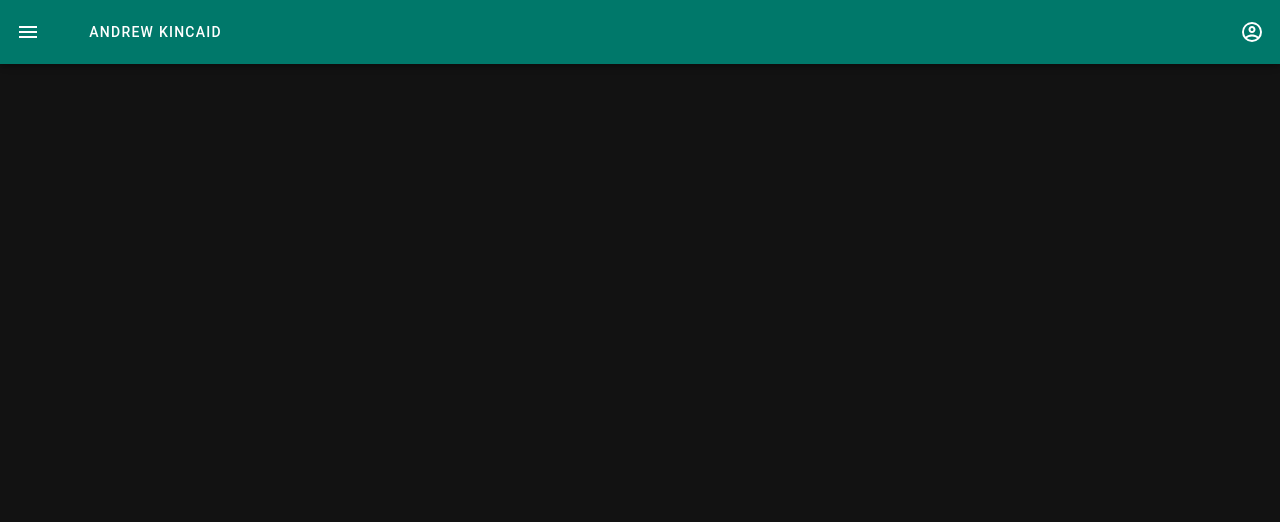
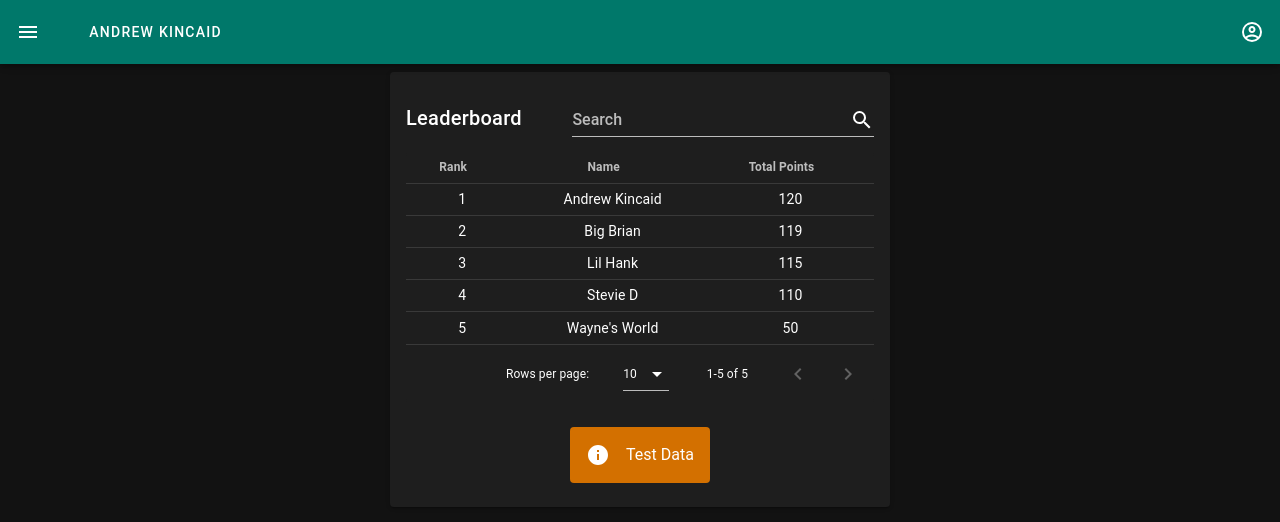
Before and after one commit to atkincaid74/andrew-kincaid-frontend, a Vue app: page /picksix in a window 1280 px wide. Shown: the top 522 px of the page. Built offline with nearby package versions, Linux system fonts and the light colour scheme; the HTML template or start-up script is replaced by a standard one; what vue-session would draw is missing.

Commit message:
started pickem

```diff
--- a/src/components/home/NavBar.vue
+++ b/src/components/home/NavBar.vue
@@ -62,6 +62,19 @@
                     The Real Super-Contest
                 </v-list-item-title>
             </v-list-item>
+
+            <v-list-item
+                v-if="username !== null"
+                @click="goToPickSix"
+                class="my-1"
+            >
+                <v-list-item-icon>
+                    <v-icon>{{ FootballIcon }}</v-icon>
+                </v-list-item-icon>
+                <v-list-item-title>
+                    Pick 6
+                </v-list-item-title>
+            </v-list-item>
         </v-list>
 
     </v-navigation-drawer>
@@ -70,13 +83,14 @@
 <script>
     import { mapState, mapGetters } from 'vuex';
     import UserIcon from "./UserIcon";
-    import { mdiCashMultiple, mdiHome } from '@mdi/js';
+    import { mdiCashMultiple, mdiHome, mdiFootball } from '@mdi/js';
 
     export default {
         name: "NavBar",
         data: () => ({
             SCIcon: mdiCashMultiple,
             HomeIcon: mdiHome,
+            FootballIcon: mdiFootball,
         }),
         components: {
             UserIcon,
@@ -116,6 +130,10 @@
                 this.$router.push({name: 'SuperContestHome'});
                 this.toggleNavBar()
             },
+            goToPickSix() {
+                this.$router.push({name: 'PickSixHome'});
+                this.toggleNavBar()
+            },
             toggleNavBar() {
                 this.$store.commit('toggleNavBar', !this.navBarVisible)
             }
--- /dev/null
+++ b/src/components/pickem/Leaderboard.vue
@@ -0,0 +1,65 @@
+<template>
+    <v-card
+        :max-width="width"
+        class="mx-auto mt-2"
+    >
+        <v-card-title>
+            <div class="mt-3">Leaderboard</div>
+            <v-spacer></v-spacer>
+            <v-text-field
+                v-model="search"
+                :append-icon="searchIcon"
+                label="Search"
+                single-line
+                hide-details
+            ></v-text-field>
+        </v-card-title>
+        <v-card-text>
+            <v-data-table
+                :headers="headers"
+                :items="items"
+                :search="search"
+                dense
+            ></v-data-table>
+        </v-card-text>
+        <v-card-actions>
+            <v-alert
+                type="info"
+                class="mx-auto"
+            >Test Data</v-alert>
+        </v-card-actions>
+    </v-card>
+</template>
+
+<script>
+    import { mdiMagnify } from '@mdi/js';
+
+    export default {
+        name: "Leaderboard",
+        data: () => ({
+            headers: [
+                {text: 'Rank', align: 'center', value: 'rank'},
+                {text: 'Name', align: 'center', value: 'name'},
+                {text: 'Total Points', align: 'center', value: 'total_points'},
+            ],
+            items: [
+                {rank: 1, name: 'Andrew Kincaid', total_points: 120},
+                {rank: 2, name: 'Big Brian', total_points: 119},
+                {rank: 3, name: 'Lil Hank', total_points: 115},
+                {rank: 4, name: 'Stevie D', total_points: 110},
+                {rank: 5, name: 'Wayne\'s World', total_points: 50},
+            ],
+            search: '',
+            searchIcon: mdiMagnify,
+        }),
+        computed: {
+            width() {
+                return this.$vuetify.breakpoint.name === 'xs' ? '95%' : '500'
+            },
+        },
+    }
+</script>
+
+<style scoped>
+
+</style>
--- /dev/null
+++ b/src/components/pickem/PickSixHome.vue
@@ -0,0 +1,21 @@
+<template>
+    <div>
+        <Leaderboard></Leaderboard>
+    </div>
+</template>
+
+<script>
+    import Leaderboard from "./Leaderboard";
+
+    export default {
+        name: "PickSixHome",
+        components: {
+            Leaderboard
+        },
+
+    }
+</script>
+
+<style scoped>
+
+</style>
--- a/src/router/index.js
+++ b/src/router/index.js
@@ -7,6 +7,7 @@ import Login from "../components/home/Login";
 import UserHomepage from "../components/home/UserHomepage";
 import SuperContestHome from "../components/supercontest/SuperContestHome";
 import Homepage from "../components/home/Homepage";
+import PickSixHome from "../components/pickem/PickSixHome";
 
 Vue.use(Router);
 
@@ -31,6 +32,11 @@ const routes = [
         name: 'SuperContestHome',
         component: SuperContestHome,
     },
+    {
+        path: '/picksix',
+        name: 'PickSixHome',
+        component: PickSixHome,
+    },
 ];
 
 const router = new Router({
```
